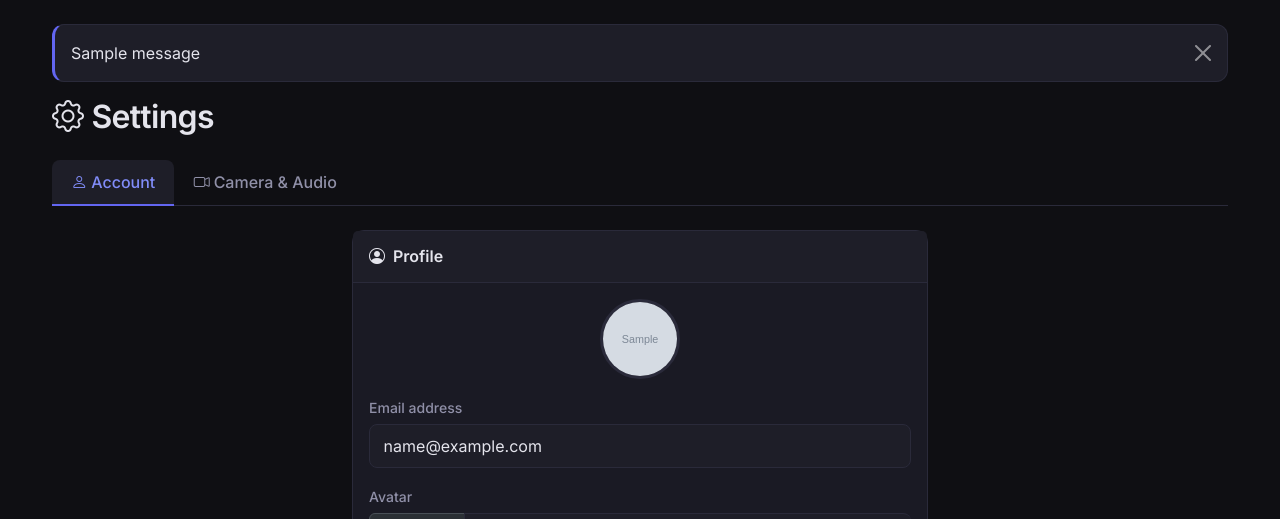
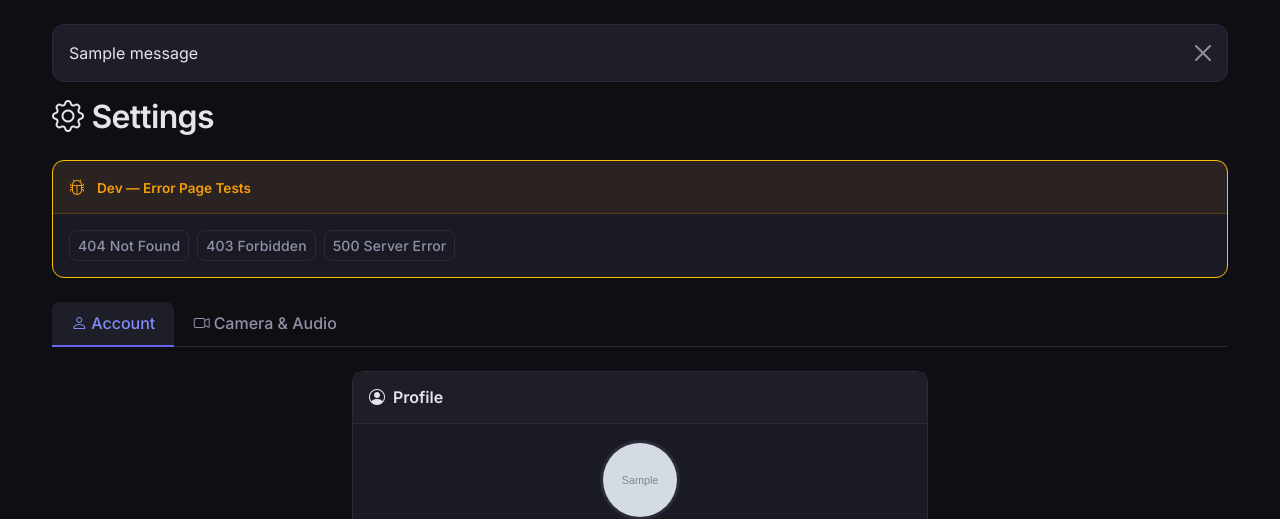
Before and after one commit to hexaper/chat-hub, a Django app: page /accounts/settings/ in a window 1280 px wide. Shown: the part 65-584 px from the top of the page. Run offline with Django 5.2, Linux system fonts and the light colour scheme; a user stored in the database is signed in; tables that the repository leaves empty hold one stand-in row (values such as "Sample post"); grey boxes marked "Sample" are stand-in pictures; one stand-in notice (Sample message) is shown; some libraries are stand-ins or nearby versions.

Commit message:
Error screens and rate limit testing updates

```diff
--- a/config/urls.py
+++ b/config/urls.py
@@ -2,8 +2,18 @@ from django.contrib import admin
 from django.urls import path, include, re_path
 from django.conf import settings
 from django.conf.urls.static import static
+from django.shortcuts import render
+
+# ── Temporary error-page test views (remove before go-live) ──────────────────
+def _test_404(request): return render(request, '404.html', status=404)
+def _test_403(request): return render(request, '403.html', status=403)
+def _test_500(request): return render(request, '500.html', status=500)
+# ─────────────────────────────────────────────────────────────────────────────
 
 urlpatterns = [
+    path('test/404/', _test_404),
+    path('test/403/', _test_403),
+    path('test/500/', _test_500),
     path('admin/', admin.site.urls),
     path('accounts/', include('apps.accounts.urls')),
     path('devices/', include('apps.devices.urls')),
--- a/templates/accounts/settings.html
+++ b/templates/accounts/settings.html
@@ -4,6 +4,20 @@
 {% block title %}Settings{% endblock %}
 {% block content %}
 <h2 class="mb-4"><i class="bi bi-gear me-2"></i>Settings</h2>
+
+<!-- !! TEMPORARY — remove before go-live !! -->
+<div class="card border-warning mb-4">
+    <div class="card-header" style="background:rgba(245,158,11,0.08);border-bottom-color:rgba(245,158,11,0.2)">
+        <i class="bi bi-bug me-2" style="color:var(--warning)"></i>
+        <span style="color:var(--warning);font-size:0.85rem">Dev — Error Page Tests</span>
+    </div>
+    <div class="card-body d-flex gap-2 flex-wrap">
+        <a href="/test/404/" class="btn btn-sm btn-outline-secondary">404 Not Found</a>
+        <a href="/test/403/" class="btn btn-sm btn-outline-secondary">403 Forbidden</a>
+        <a href="/test/500/" class="btn btn-sm btn-outline-secondary">500 Server Error</a>
+    </div>
+</div>
+<!-- !! END TEMPORARY !! -->
 
 <!-- Tabs -->
 <ul class="nav nav-tabs mb-4" role="tablist">
--- a/templates/base.html
+++ b/templates/base.html
@@ -36,14 +36,34 @@
 </nav>
 <main class="container py-4">
     {% for message in messages %}
-        <div class="alert alert-info alert-dismissible fade show">{{ message }}
+        <div class="alert alert-{{ message.tags|default:'info' }} alert-dismissible fade show">{{ message }}
             <button type="button" class="btn-close" data-bs-dismiss="alert"></button>
         </div>
     {% endfor %}
     {% block content %}{% endblock %}
 </main>
+<div id="toastContainer" class="toast-container position-fixed bottom-0 end-0 p-3" style="z-index:9999"></div>
+
 <script src="https://cdn.jsdelivr.net/npm/bootstrap@5.3.0/dist/js/bootstrap.bundle.min.js"
         integrity="sha384-geWF76RCwLtnZ8qwWowPQNguL3RmwHVBC9FhGdlKrxdiJJigb/j/68SIy3Te4Bkz" crossorigin="anonymous"></script>
+<script>
+function showToast(message, type) {
+    type = type || 'warning';
+    const container = document.getElementById('toastContainer');
+    const el = document.createElement('div');
+    el.className = 'toast align-items-center text-bg-' + type + ' border-0';
+    el.setAttribute('role', 'alert');
+    el.innerHTML =
+        '<div class="d-flex">' +
+        '<div class="toast-body">' + message + '</div>' +
+        '<button type="button" class="btn-close btn-close-white me-2 m-auto" data-bs-dismiss="toast"></button>' +
+        '</div>';
+    container.appendChild(el);
+    const toast = new bootstrap.Toast(el, { delay: 5000 });
+    toast.show();
+    el.addEventListener('hidden.bs.toast', function() { el.remove(); });
+}
+</script>
 {% block extra_js %}{% endblock %}
 </body>
 </html>
--- a/utils/ratelimit.py
+++ b/utils/ratelimit.py
@@ -1,10 +1,13 @@
 from functools import wraps
 
+from django.contrib import messages
 from django.core.cache import cache
-from django.http import HttpResponse
+from django.http import HttpResponse, JsonResponse
 
 
 _WINDOWS = {'m': 60, 'h': 3600, 'd': 86400}
+
+_RATE_LIMIT_MSG = 'Too many requests — please wait a moment before trying again.'
 
 
 def _parse_rate(rate):
@@ -35,7 +38,8 @@ def ratelimit(key, rate):
           'user' — limit per authenticated user (falls back to IP if anonymous)
     rate: '<count>/<period>'  e.g. '5/m', '10/m', '30/m'
 
-    Returns HTTP 429 when the limit is exceeded.
+    HTML views: adds a Django message and redirects back (popup via messages framework).
+    JSON/AJAX views: returns JSON {'error': 'rate_limited'} with status 429.
     """
     limit, window = _parse_rate(rate)
 
@@ -52,7 +56,18 @@ def ratelimit(key, rate):
                 )
             cache_key = f'rl:{view_func.__name__}:{identifier}'
             if _check(cache_key, limit, window):
-                return HttpResponse('Rate limit exceeded. Please try again later.', status=429)
+                # Detect JSON/AJAX requests by Accept header or X-Requested-With
+                is_ajax = (
+                    request.headers.get('X-Requested-With') == 'XMLHttpRequest'
+                    or 'application/json' in request.headers.get('Accept', '')
+                )
+                # Use messages + redirect for HTML views only when the messages
+                # middleware is active (real requests). RequestFactory-based tests
+                # don't have the middleware, so fall back to JSON 429 there.
+                if not is_ajax and hasattr(request, '_messages'):
+                    messages.warning(request, _RATE_LIMIT_MSG)
+                    return HttpResponse(status=302, headers={'Location': request.path})
+                return JsonResponse({'error': 'rate_limited'}, status=429)
             return view_func(request, *args, **kwargs)
         return wrapper
     return decorator
```
Also changed, not shown: apps/accounts/tests/test_ratelimit.py (+10 -10 lines), apps/rooms/tests/test_ratelimit.py (+2 -1 lines), config/settings/base.py (+9 -0 lines), templates/403.html (added, +15 -0 lines), templates/404.html (added, +15 -0 lines), templates/500.html (added, +15 -0 lines), templates/rooms/server_detail.html (+6 -2 lines), apps/rooms/migrations/0008_roomchatmessage_delete_device.py (added).
